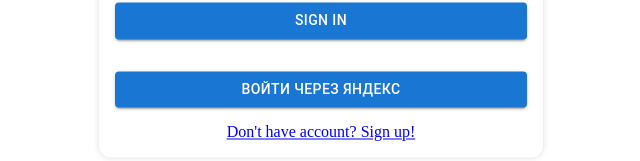
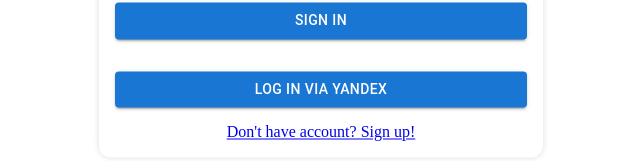
Before and after one commit to 18-Santa-Barbara/fishing-game, a React (Vite) app in the folder packages/client/: page / in a window 1280 px wide. Shown: the part 438-599 px from the top of the page, without its empty margins (319-959 px from the left). Built offline with nearby package versions, Linux system fonts and the light colour scheme; no server answers.

Commit message:
upd oauth

```diff
--- a/packages/client/src/pages/Login.tsx
+++ b/packages/client/src/pages/Login.tsx
@@ -18,7 +18,6 @@
   },
   btn: {
     margin: '16px 0',
-    // width: '33%',
   },
   err: {
     color: 'red',
@@ -33,7 +32,6 @@
   const [logIn] = useLogInMutation();
   const navigator = useNavigate();
   const [serviceID] = useServiceIDMutation();
-  // const { data } = useServiceIDQuery(REDIRECT_URI);
 
   function submit(e: React.FormEvent<HTMLFormElement>) {
     e.preventDefault();
@@ -118,7 +116,7 @@
           color="primary"
           className={classes.btn}
           onClick={onYandexClick}>
-          Войти через Яндекс
+          Log in via Yandex
         </Button>
       </form>
       <Link to={SIGNUP_URL}>Don't have account? Sign up!</Link>
```
